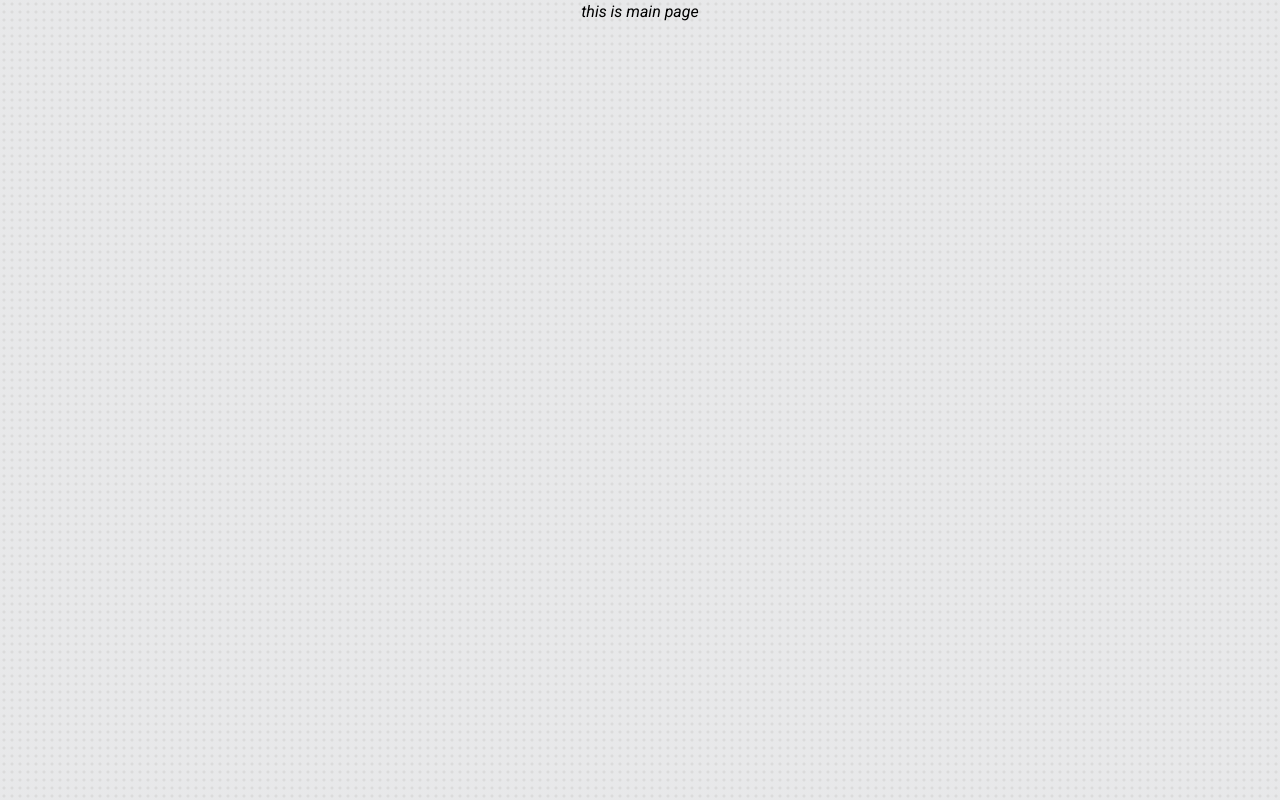
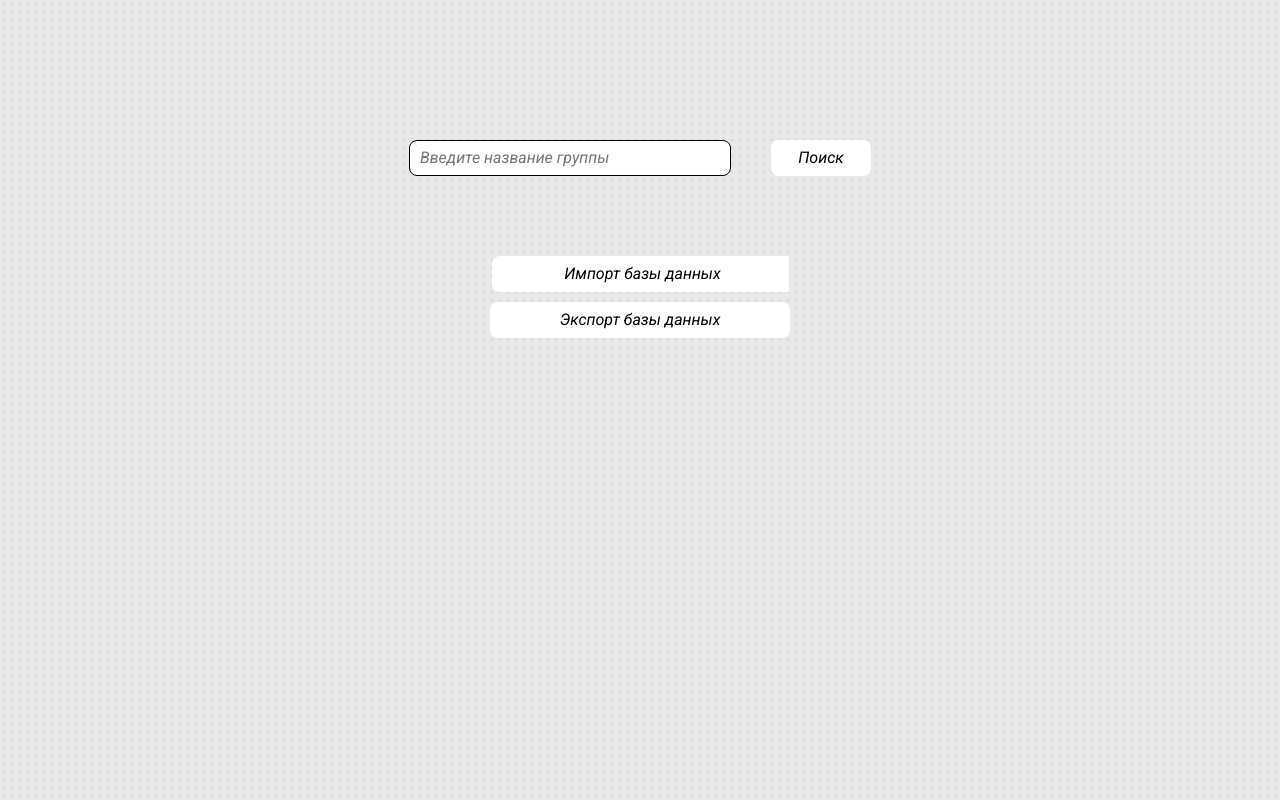
Before and after one commit to moevm/nosql2h21-vk-comments, a React (Create React App) app in the folder client/: page / in a window 1280 px wide. Built offline with nearby package versions, Linux system fonts and the light colour scheme.

Commit message:
main page finished (import, export)

```diff
--- a/client/package.json
+++ b/client/package.json
@@ -11,6 +11,7 @@
     "react-dom": "^17.0.2",
     "react-router-dom": "^6.0.1",
     "react-scripts": "4.0.3",
+    "redux": "^4.1.2",
     "web-vitals": "^1.1.2"
   },
   "scripts": {
--- a/client/src/components/Main/Main.js
+++ b/client/src/components/Main/Main.js
@@ -1,15 +1,112 @@
 import React from 'react';
 import PropTypes from 'prop-types';
-import styles from './Main.css';
+import styles from './Main.module.css';
 
-const Main = () => (
-  <div>
-    this is main page
-  </div>
-);
+import axios from "axios";
 
-Main.propTypes = {};
+class Main extends React.Component{
+    constructor(props) {
+        super(props);
 
-Main.defaultProps = {};
+        this.state = {
+            group: "",
+            isImporting: false,
+            isExporting: false
+        }
+
+        this.find_group.bind(this);
+        this.import_db.bind(this);
+        this.export_db.bind(this);
+        this.set_group_name.bind(this);
+    }
+
+    find_group = (event) => {
+        axios({
+            method: 'post',
+            url: 'http://localhost:3001/group/search',
+            data: {title: this.state.group}
+        }).then(res => {
+                console.log(res);
+            }
+        );
+        // window.location.assign("http://localhost:3001/group")
+    }
+
+    import_db = (event) => {
+        this.setState({isImporting: true});
+
+        let file = event.target.files[0];
+        let reader = new FileReader();
+        reader.readAsText(file);
+
+        reader.onload = function() {
+            axios({
+                method: 'post',
+                url: 'http://localhost:3001/db/import',
+                maxContentLength: Infinity,
+                maxBodyLength: Infinity,
+                data: JSON.parse(reader.result)
+            }).then(res => {
+                    this.setState({isImporting: false});
+                }
+            );
+        }.bind(this);
+    }
+
+    export_db = () => {
+        this.setState({isExporting: true});
+        const download = (path, filename) => {
+            // Create a new link
+            const anchor = document.createElement('a');
+            anchor.href = path;
+            anchor.download = filename;
+
+            // Append to the DOM
+            document.body.appendChild(anchor);
+
+            // Trigger `click` event
+            anchor.click();
+
+            // Remove element from DOM
+            document.body.removeChild(anchor);
+        };
+
+        axios({
+            method: 'get',
+            url: 'http://localhost:3001/db/export',
+            maxContentLength: Infinity,
+            maxBodyLength: Infinity,
+        }).then(res => {
+                console.log(res);
+                const blob = new Blob([JSON.stringify(res.data)], { type: 'application/json' });
+                const url = URL.createObjectURL(blob);
+                this.setState({isExporting: false});
+                download(url, 'vk_dump.json');
+                URL.revokeObjectURL(url);
+            }
+        );
+    }
+
+    set_group_name = (event) => {
+        this.setState({group: event.target.value});
+    }
+
+    render = () => {
+        if (this.state.isImporting)
+            return(<><span className={styles.loading}>Импорт. Подождите...</span></>);
+        else if (this.state.isExporting)
+            return(<><span className={styles.loading}>Экспорт. Подождите...</span></>);
+        return(
+            <>
+                <div className={styles.row}>
+                    <input type="text" className={styles.input}  onChange={this.set_group_name} placeholder="Введите название группы"/>
+                    <button onClick={this.find_group} className={styles.search_button}>Поиск</button>
+                </div>
+                <input type="file" className={styles.input_import} onChange={this.import_db}/>
+                <button onClick={this.export_db} className={styles.export_button}>Экспорт базы данных</button>
+            </>
+        );
+    }
+}
 
 export default Main;
--- /dev/null
+++ b/client/src/components/Main/Main.module.css
@@ -0,0 +1,73 @@
+.loading{
+    margin-top: 10vh;
+    font-size: 18pt;
+    font-family: Roboto, sans-serif;
+}
+
+.row{
+    margin-top: 140px;
+    display: flex;
+    flex-direction: row;
+    justify-content: center;
+}
+
+.input{
+    width: 300px;
+    padding: 5px 10px;
+    background-color: white;
+    border-radius: 8px;
+    border: 1px solid black;
+}
+
+.search_button{
+    width: 100px;
+    padding: 5px 0;
+    background-color: white;
+    border-radius: 8px;
+    margin-left: 40px;
+    border: 1px solid transparent
+}
+
+.export_button{
+    width: 300px;
+    padding: 5px 0;
+    background-color: white;
+    border-radius: 8px;
+    border: 1px solid transparent
+}
+
+.export_button{
+    margin-top: 10px;
+}
+
+.input_import {
+    margin-top: 80px;
+}
+.input_import::-webkit-file-upload-button {
+    visibility: hidden;
+    padding-left: 50px;
+}
+.input_import::before {
+    content: 'Импорт базы данных';
+    width: 300px;
+    color: black;
+    padding: 5px 0;
+    text-align: center;
+    background-color: white;
+    border-radius: 8px;
+    border: 1px solid transparent;
+    outline: none;
+    white-space: nowrap;
+    display: inline-block;
+    -webkit-user-select: none;
+    cursor: pointer;
+}
+.input_import:hover::before {
+    background-color: #efeded;
+    border: 1px solid #a5a5a5;
+}
+
+.export_button:hover, .search_button:hover{
+    background-color: #efeded;
+    border: 1px solid #a5a5a5;
+}
```
Also changed, not shown: client/src/components/Main/Main.css (deleted), 2 other files (tests, documents, lock files or other folders).
